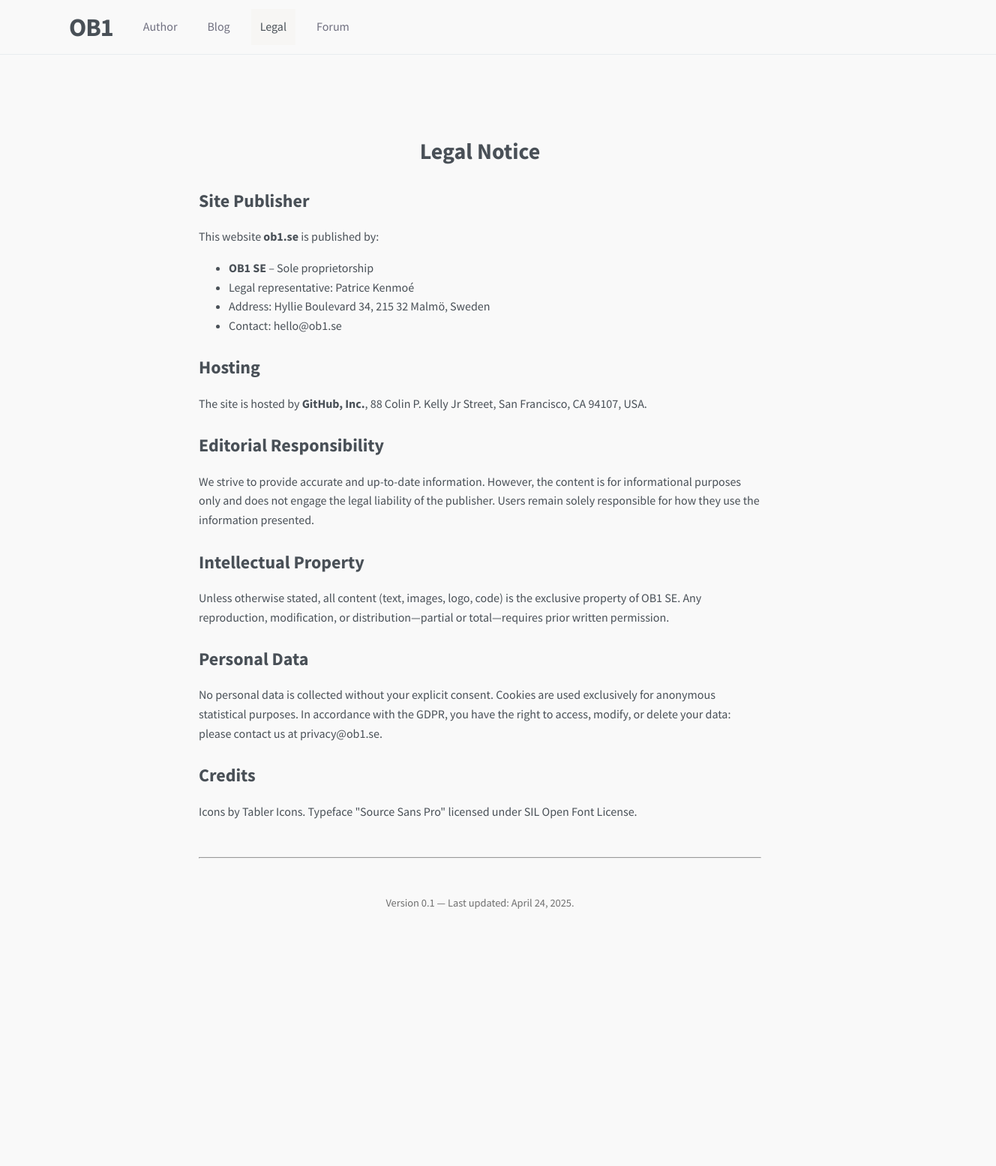
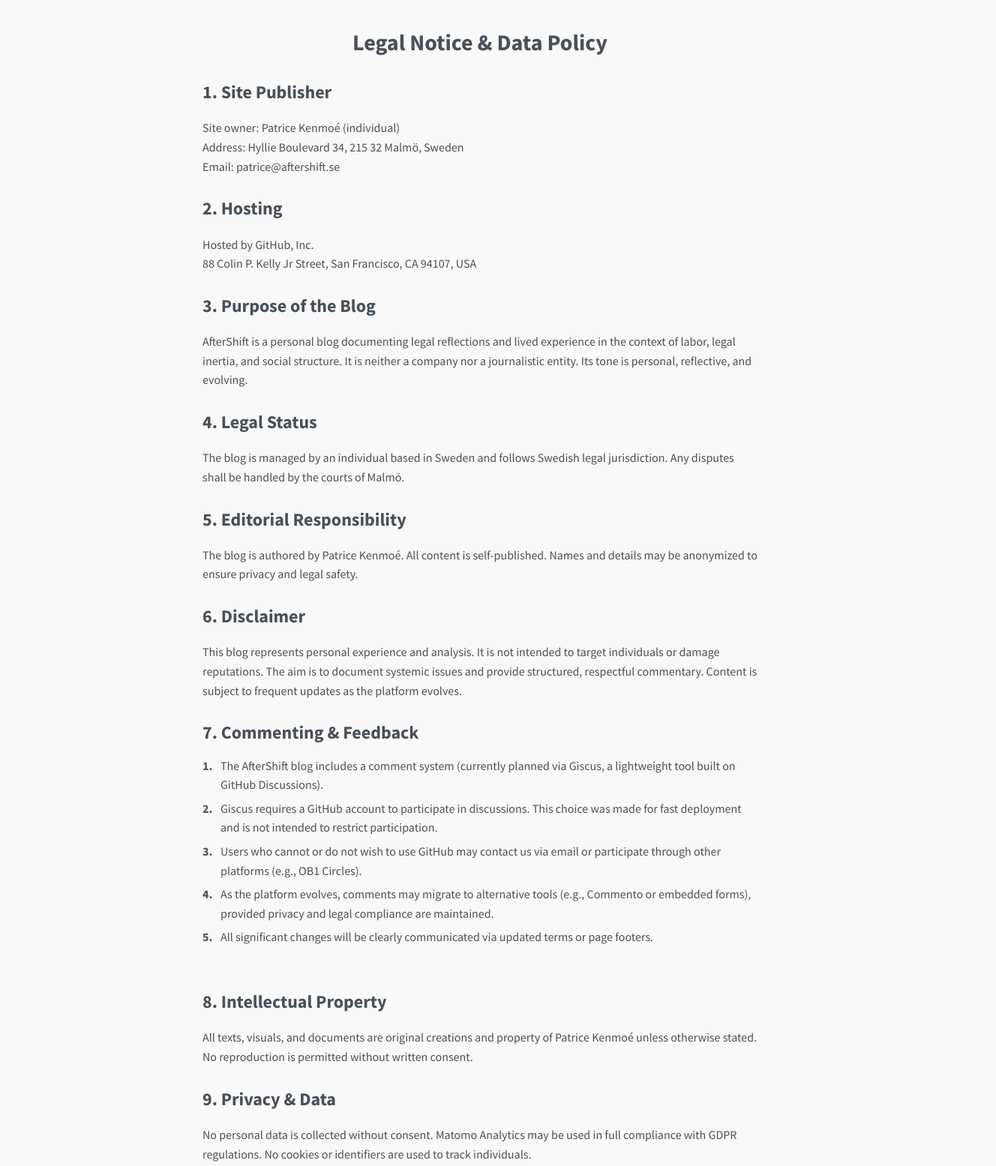
Before and after one commit to domainController/aftershift-vanilla, a plain HTML site: page legal.html in a window 1280 px wide. Shown: the top 1555 px of the page at 75% size, 1328 px wide, since content can reach past the window. Before the commit the page ends 1271 px from the top, so only its background shows below. Drawn offline with Linux system fonts and the light colour scheme.

Commit message:
legal notice work

```diff
--- a/legal.html
+++ b/legal.html
@@ -1,50 +1,79 @@
 <!DOCTYPE html>
 <html lang="en">
 <head>
-    <meta charset="utf-8" />
-    <meta name="viewport" content="width=device-width, initial-scale=1" />
-    <title>Legal Notice • OB1</title>
-    <meta name="description" content="Legal notice, privacy policy and site ownership information for OB1." />
+  <meta charset="UTF-8" />
+  <title>Legal Notice — AfterShift</title>
   <link rel="stylesheet" href="/assets/css/main.css" />
+  <link rel="icon" href="/favicon.ico" type="image/x-icon" />
+  <meta name="viewport" content="width=device-width, initial-scale=1.0" />
 </head>
 <body>
-    <nav class="navbar">
-      <a class="navbar-item navbar-logo-text" href="/">OB1</a>
-      <a class="navbar-item" href="/author.html">Author</a>
-      <a class="navbar-item" href="/blog.html">Blog</a>
-      <a class="navbar-item current-navbar-item" href="/legal.html">Legal</a>
-      <a class="navbar-item" href="/forum.html">Forum</a>
-    </nav>
+  <main style="max-width: 740px; margin: auto; padding: 2rem; font-family: 'Source Sans Pro', sans-serif;">
+    <h1>Legal Notice & Data Policy</h1>
 
-    <main class="legal-container" style="margin-top:4rem">
-      <h1>Legal Notice</h1>
+    <h2>1. Site Publisher</h2>
+    <p>
+      Site owner: Patrice Kenmoé (individual)<br />
+      Address: Hyllie Boulevard 34, 215 32 Malmö, Sweden<br />
+      Email: <a href="mailto:patrice@aftershift.se">patrice@aftershift.se</a>
+    </p>
 
-      <h2>Site Publisher</h2>
-      <p>This website <strong>ob1.se</strong> is published by:</p>
-      <ul>
-        <li><strong>OB1 SE</strong> – Sole proprietorship</li>
-        <li>Legal representative: Patrice Kenmoé</li>
-        <li>Address: Hyllie Boulevard 34, 215 32 Malmö, Sweden</li>
-        <li>Contact: <a href="mailto:hello@ob1.se">hello@ob1.se</a></li>
-      </ul>
+    <h2>2. Hosting</h2>
+    <p>
+      Hosted by GitHub, Inc.<br />
+      88 Colin P. Kelly Jr Street, San Francisco, CA 94107, USA
+    </p>
 
-      <h2>Hosting</h2>
-      <p>The site is hosted by <strong>GitHub, Inc.</strong>, 88 Colin P. Kelly Jr Street, San Francisco, CA 94107, USA.</p>
+    <h2>3. Purpose of the Blog</h2>
+    <p>
+      AfterShift is a personal blog documenting legal reflections and lived experience in the context of labor, legal inertia, and social structure. It is neither a company nor a journalistic entity. Its tone is personal, reflective, and evolving.
+    </p>
 
-      <h2>Editorial Responsibility</h2>
-      <p>We strive to provide accurate and up-to-date information. However, the content is for informational purposes only and does not engage the legal liability of the publisher. Users remain solely responsible for how they use the information presented.</p>
+    <h2>4. Legal Status</h2>
+    <p>
+      The blog is managed by an individual based in Sweden and follows Swedish legal jurisdiction. Any disputes shall be handled by the courts of Malmö.
+    </p>
 
-      <h2>Intellectual Property</h2>
-      <p>Unless otherwise stated, all content (text, images, logo, code) is the exclusive property of OB1 SE. Any reproduction, modification, or distribution—partial or total—requires prior written permission.</p>
+    <h2>5. Editorial Responsibility</h2>
+    <p>
+      The blog is authored by Patrice Kenmoé. All content is self-published. Names and details may be anonymized to ensure privacy and legal safety.
+    </p>
 
-      <h2>Personal Data</h2>
-      <p>No personal data is collected without your explicit consent. Cookies are used exclusively for anonymous statistical purposes. In accordance with the GDPR, you have the right to access, modify, or delete your data: please contact us at <a href="mailto:privacy@ob1.se">privacy@ob1.se</a>.</p>
+    <h2>6. Disclaimer</h2>
+    <p>
+      This blog represents personal experience and analysis. It is not intended to target individuals or damage reputations. The aim is to document systemic issues and provide structured, respectful commentary. Content is subject to frequent updates as the platform evolves.
+    </p>
 
-      <h2>Credits</h2>
-      <p>Icons by <a href="https://tablericons.com/" target="_blank" rel="noopener">Tabler Icons</a>. Typeface "Source Sans Pro" licensed under SIL Open Font License.</p>
+    <h2>7. Commenting & Feedback</h2>
+    <ol>
+      <li>The AfterShift blog includes a comment system (currently planned via Giscus, a lightweight tool built on GitHub Discussions).</li>
+      <li>Giscus requires a GitHub account to participate in discussions. This choice was made for fast deployment and is not intended to restrict participation.</li>
+      <li>Users who cannot or do not wish to use GitHub may contact us via email or participate through other platforms (e.g., OB1 Circles).</li>
+      <li>As the platform evolves, comments may migrate to alternative tools (e.g., Commento or embedded forms), provided privacy and legal compliance are maintained.</li>
+      <li>All significant changes will be clearly communicated via updated terms or page footers.</li>
+    </ol>
 
-      <hr style="margin:3rem 0" />
-      <p class="text-center" style="font-size:.9em;color:#707070">Version 0.1 — Last updated: April 24, 2025.</p>
+    <h2>8. Intellectual Property</h2>
+    <p>
+      All texts, visuals, and documents are original creations and property of Patrice Kenmoé unless otherwise stated. No reproduction is permitted without written consent.
+    </p>
+
+    <h2>9. Privacy & Data</h2>
+    <p>
+      No personal data is collected without consent. Matomo Analytics may be used in full compliance with GDPR regulations. No cookies or identifiers are used to track individuals.
+    </p>
+
+    <h2>10. Evolution & Versioning</h2>
+    <p>
+      This blog is updated daily and may evolve significantly over time. Legal notices and key policy documents are versioned and may change regularly. Changes will be documented and dated.
+    </p>
+
+    <h2>11. Cross-site Relationship</h2>
+    <p>
+      AfterShift is independent but connected to OB1.se (a separate community platform). Both are maintained by the same author but serve different purposes. Legal responsibilities are clearly separated.
+    </p>
+
+    <p style="margin-top: 2rem; font-size: 12px; color: #999;">&copy; 2025 AfterShift. All rights reserved.</p>
   </main>
 </body>
 </html>
```
Also changed, not shown: author.html (+1 -1 lines), legal_aftershift_blog.html (added, +58 -0 lines). Lines whose indentation alone changed are shown as unchanged.
